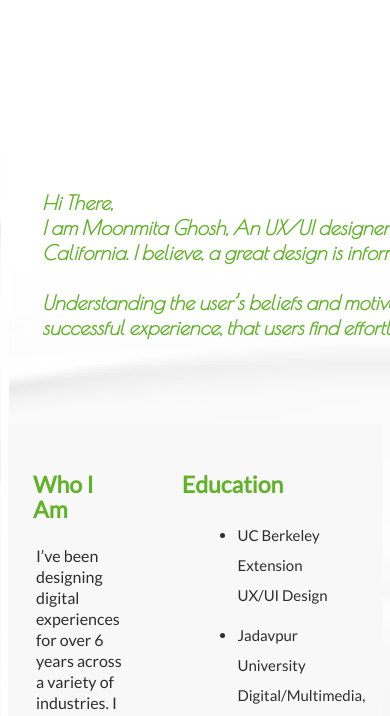
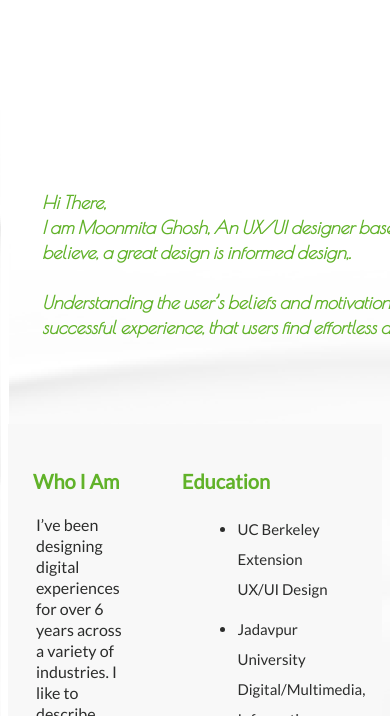
Before and after one commit to moonmitaghosh/HW-AdvancedHTMLCSS-Page, a plain HTML site: page index.html in a window 390 px wide. Shown: the part 1284-2000 px from the top of the page. Drawn offline with nearby package versions, Linux system fonts and the light colour scheme; files whose address does not match are found by name.

Commit message:
css change

```diff
--- a/css/mobstyle.css
+++ b/css/mobstyle.css
@@ -21,12 +21,12 @@
         margin: 15px 0 0 0;
          align-items: center;
 
+    }
 
-
-    }
     .halfContainer{
         display: flex;
-    justify-content: center;}
+    justify-content: center;
+}
 
     .left-div {
       flex-basis: 100%;
@@ -34,8 +34,8 @@
       margin:10px 5% 10px 5%;
       height: auto;
 
+  }
 
-  }
   .right-div {
 
 
@@ -45,8 +45,8 @@
       line-height: 10px;
 
   }
+
   .right-div2 {
-
 
     flex: 1;
     height: auto;
@@ -59,6 +59,8 @@
     width:180px;
     margin: 240px 0 0 0;
   }
+
+
   .img{
     max-width: 400px;
     align-content: center;
@@ -69,13 +71,13 @@
 
 }
 .h3{
-    font-size: 23px;
+    font-size: 20px;
     line-height: 25px;
     font-weight: bold;
 }
 .h4{
 
-    font-size: 20px;
+    font-size: 18px;
     line-height: 25px;
 }
 
```
Also changed, not shown: css/style.css (+6 -3 lines), index.html (+4 -2 lines).
